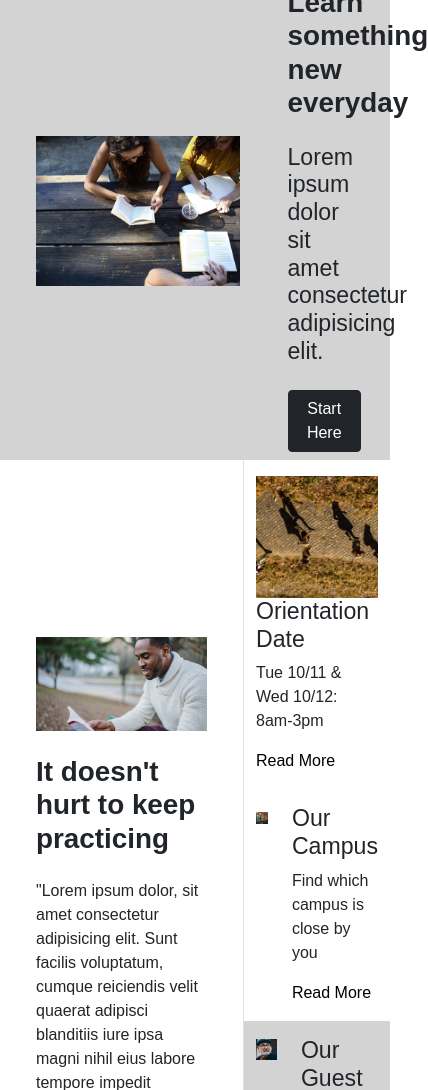
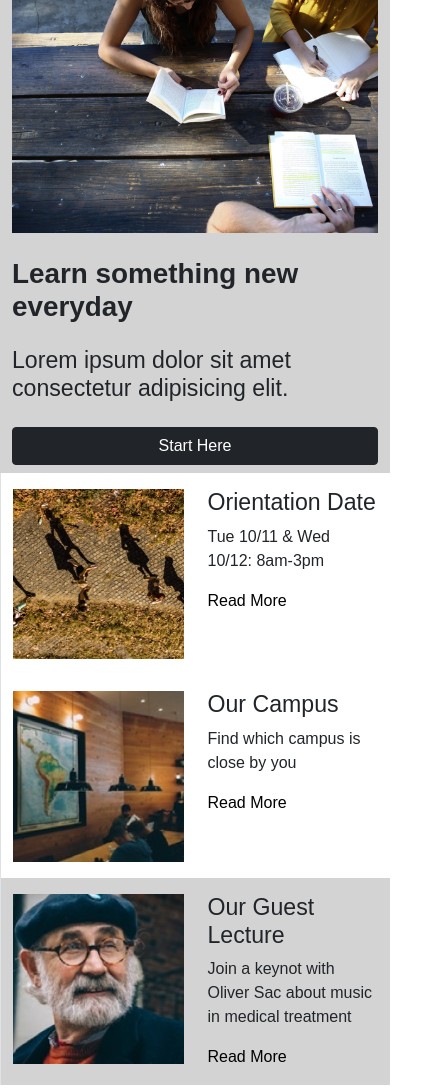
Before and after one commit to GiffenGood1/Colmar-Academy, a plain HTML site: page index.html in a window 390 px wide. Shown: the part 102-1192 px from the top of the page, 428 px wide, since content can reach past the window. Drawn offline with nearby package versions, Linux system fonts and the light colour scheme.

Commit message:
more responsiveness

```diff
--- a/index.html
+++ b/index.html
@@ -38,11 +38,11 @@
   <section class="container-fluid bg-secondary">
     <div class="max-width">
       <div class="row align-items-center">
-        <div class="col-7 my-5 mx-4">
+        <div class="col-md-7 my-md-5 mx-md-4">
           <img src="resources/images/banner.jpg" alt="girl reading book" class="w-100">
         </div>
 
-        <div class="col-3 text-start">
+        <div class="col-lg-3 col-md textstart">
           <h1 class="fw-bold my-4">Learn something new everyday</h1>
           <h3 class="my-4">Lorem ipsum dolor sit amet consectetur adipisicing elit.</h3>
           <button type="button" class="btn btn-dark w-100 mb-2">Start Here</button>
@@ -56,8 +56,8 @@
   <section class="container-fluid mb-3">
     <div class="max-width">
       <div class="row align-items-center">
-        <div class="col-6 my-5 mx-4">
-          <img src="resources/images/information-main.jpg" alt="girl reading book" class="w-100">
+        <div class="col-md-6 my-md-5 mx-md-4 d-none d-md-block">
+          <img src="resources/images/information-main.jpg" alt="guy reading book" class="w-100">
           <h1 class="fw-bold my-4">It doesn't hurt to keep practicing</h1>
           <p>"Lorem ipsum dolor, sit amet consectetur adipisicing elit. Sunt facilis voluptatum, cumque reiciendis velit quaerat adipisci blanditiis iure ipsa magni nihil eius labore tempore impedit dolore."</p>
 
@@ -110,7 +110,7 @@
   <!-- Third Section - Start Learning -->
 
   <section class="container-fluid bg-secondary pb-5">
-    <div class="max-width">
+    <div class="max-width-cards">
       <div class="row text-center">
         <h1 class="fw-bold my-5">Start learning</h1>
       </div>
--- a/resources/styles/style.css
+++ b/resources/styles/style.css
@@ -82,6 +82,11 @@ a {
 }
 
 .max-width {
+  max-width: 1600px;
+  margin: 0px auto;
+}
+
+.max-width-cards {
   max-width: 1200px;
   margin: 0px auto;
 }
@@ -101,6 +106,8 @@ footer nav {
 
 /* Media Querys */
 
+
+/* NAV */
 @media only screen and (max-width: 800px) {
 
   .large-nav li {
@@ -117,3 +124,12 @@ footer nav {
   }
 
 }
+
+
+@media only screen and (max-width: 560px) {
+
+  .logo h1 {
+    display: none;
+  }
+
+}
```
